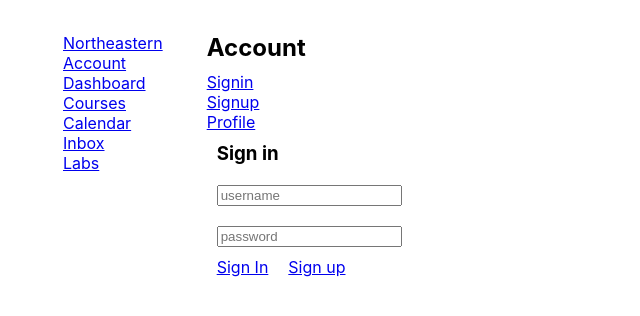
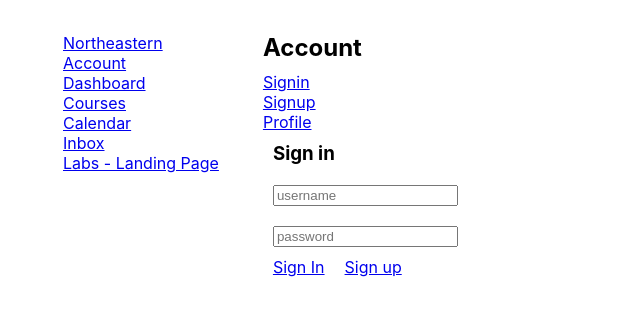
Before and after one commit to YASH-MOHARIR/Kanbas-webdev-project-Yash-Moharir, a React (Create React App) app: page /Account/Signin in a window 1280 px wide. Shown: the top 316 px of the page, without its empty margins (0-640 px from the left). Built offline with nearby package versions, Linux system fonts and the light colour scheme.

Commit message:
Update MainNavigation.tsx

```diff
--- a/src/Navigation/MainNavigation.tsx
+++ b/src/Navigation/MainNavigation.tsx
@@ -15,7 +15,7 @@
             <Link to="/Courses/01" id="wd-course-link">Courses</Link><br/>
             <Link to="/Calendar" id="wd-calendar-link">Calendar</Link><br/>
             <Link to="/Inbox" id="wd-inbox-link">Inbox</Link><br/>
-            <Link to="/Labs" id="wd-labs-link">Labs</Link><br/>
+            <a href="https://main--a1-landing-page.netlify.app/">Labs - Landing Page</a>
           </div>
         );
     }
```
